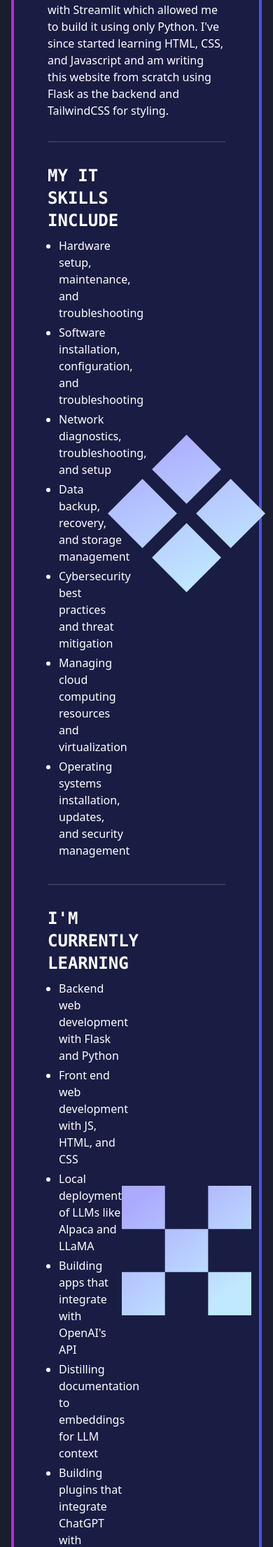
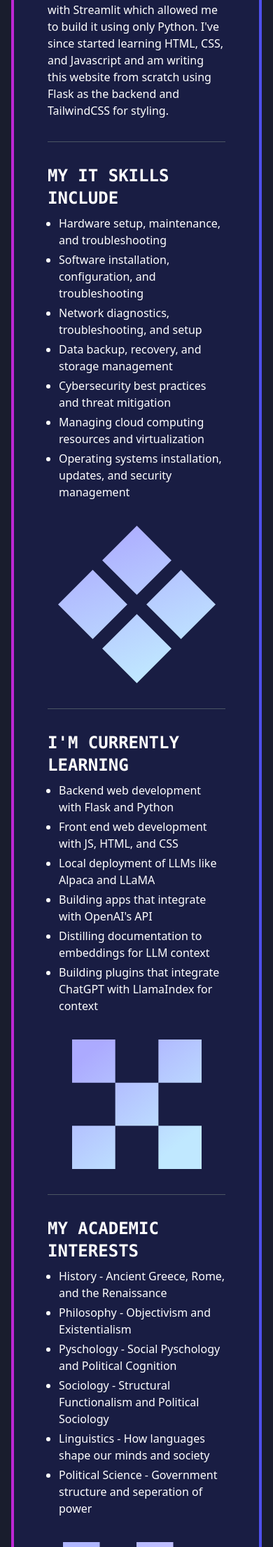
Before and after one commit to AVGVSTVS96/flaskWebsite, a Flask app: page / in a window 390 px wide. Shown: the part 425-2635 px from the top of the page at 70% size. Run offline with Flask 2, Linux system fonts and the light colour scheme.

Commit message:
modofied columns and SVGs for mobile sizes

```diff
--- a/templates/index.html
+++ b/templates/index.html
@@ -4,7 +4,7 @@
     <meta charset="utf-8">
     <meta name="viewport" content="width=device-width, initial-scale=1">
     <title>Bassim's Site</title>
-    <link rel="icon" type="image/svg+xml" href="{{ url_for('static', filename='favicon.svg') }}">
+    <link rel="shortcut icon" href="{{ url_for('static', filename='favicon.svg') }}">
     <meta name="description" content=" Bassim is an IT Expert with
         expertise in information technologies, audio visual technologies,
         and computer science. Bassim also has a vast set of academic
@@ -51,11 +51,11 @@
           <h2 data-value="ABOUT THIS WEBSITE" class="mt-4 mb-2 text-2xl font-mono font-bold">ABOUT THIS WEBSITE</h2>
           <p class="mb-4 text-md">This is the second version of my website. I built the first version with Streamlit which allowed me to build it using only Python. I've since started learning HTML, CSS, and Javascript and am writing this website from scratch using Flask as the backend and TailwindCSS for styling.</p>
       <hr class="border-t border-gray-600 my-8">
-      <div class="grid grid-cols-2 gap-8">
+      <div class="grid grid-cols-1 md:grid-cols-2 gap-8">
         <!--first column-->
           <div>
             <h2 data-value="MY IT SKILLS INCLUDE" class="mb-2 text-2xl font-mono font-bold">MY IT SKILLS INCLUDE</h2>
-            <ul class="list-disc list-outside pl-4">
+            <ul class="list-disc list-outside mb-1 md:mb-4 pl-4">
               <li class="mb-1">Hardware setup, maintenance, and troubleshooting</li>
               <li class="mb-1">Software installation, configuration, and troubleshooting</li>
               <li class="mb-1">Network diagnostics, troubleshooting, and setup</li>
@@ -66,7 +66,7 @@
             </ul>
           </div>
           <!--second column-->
-          <div class="flex items-center justify-center">
+          <div class="flex items-center justify-center mb-1 md:mb-0">
             <div class="svg-container hover:scale-110 transition-transform duration-300">
               <svg width="225" height="225" viewBox="0 0 200 200" fill="none" xmlns="http://www.w3.org/2000/svg">
                 <g clip-path="url(#clip0_105_351)"> <path d="M156.064 143.936L112.127 100L156.064 56.0636L200 100L156.064 143.936ZM43.9364 143.936L0 100L43.9364 56.0636L87.8728 100L43.9364 143.936ZM100 200L56.0636 156.064L100 112.127L143.936 156.064L100 200ZM100 87.8728L56.0636 43.9364L100 0L143.936 43.9364L100 87.8728Z" fill="url(#paint0_linear_105_351)"/> </g> <defs> <linearGradient id="paint0_linear_105_351" x1="20.5" y1="16" x2="100" y2="200" gradientUnits="userSpaceOnUse"> <stop stop-color="#ACAAFF"/> <stop offset="1" stop-color="#C0E8FF"/> </linearGradient> <clipPath id="clip0_105_351"> <rect width="200" height="200" fill="white"/> </clipPath> </defs>
@@ -75,11 +75,11 @@
           </div>
         </div>
       <hr class="border-t border-gray-600 my-8">
-      <div class="grid grid-cols-2 gap-8">
+      <div class="grid grid-cols-1 md:grid-cols-2 gap-8">
         <!--first column-->
           <div>
             <h2 data-value="I'M CURRENTLY LEARNING" class="mb-2 text-2xl font-mono font-bold">I'M CURRENTLY LEARNING</h2>
-            <ul class="list-disc list-outside mb-4 pl-4">
+            <ul class="list-disc list-outside mb-1 md:mb-4 pl-4">
               <li class="mb-1">Backend web development with Flask and Python</li>
               <li class="mb-1">Front end web development with JS, HTML, and CSS</li>
               <li class="mb-1">Local deployment of LLMs like Alpaca and LLaMA</li>
@@ -89,7 +89,7 @@
             </ul>
           </div>
           <!--second column-->
-          <div class="flex items-center justify-center">
+          <div class="flex items-center justify-center mb-1 md:mb-0">
             <div class="svg-container hover:scale-110 transition-transform duration-300">
              <svg width="185" height="185" viewBox="0 0 200 200" fill="none" xmlns="http://www.w3.org/2000/svg">
                 <g clip-path="url(#clip0_105_288)">
@@ -109,11 +109,11 @@
           </div>
         </div>
         <hr class="border-t border-gray-600 my-8">
-          <div class="grid grid-cols-2 gap-8">
+          <div class="grid grid-cols-1 md:grid-cols-2 gap-8">
             <!--first column-->
             <div>
               <h2 data-value="MY ACADEMIC INTERESTS" class="mb-2 text-2xl font-mono font-bold">MY ACADEMIC INTERESTS</h2>
-              <ul class="list-disc list-outside mb-4 pl-4">
+              <ul class="list-disc list-outside mb-1 md:mb-4 pl-4">
                 <li class="mb-1">History - Ancient Greece, Rome, and the Renaissance</li>
                 <li class="mb-1">Philosophy - Objectivism and Existentialism</li>
                 <li class="mb-1">Pyschology - Social Pyschology and Political Cognition</li>
@@ -123,7 +123,7 @@
               </ul>
             </div>
             <!--second column-->
-            <div class="flex items-center justify-center">
+            <div class="flex items-center justify-center mb-1 md:mb-0">
               <div class="svg-container hover:scale-110 transition-transform duration-300">
                 <svg width="210" height="210" viewBox="0 0 200 200" fill="none" xmlns="http://www.w3.org/2000/svg">
                   <g clip-path="url(#clip0_105_284)">
@@ -144,7 +144,7 @@
           </div>
         <hr class="border-t border-gray-600 my-8">
           <section>
-            <div class="grid grid-cols-2 gap-8">
+            <div class="grid grid-cols-1 md:grid-cols-2 gap-8">
               <div>
                 <h2 data-value="CONTACT ME" class="mb-4 text-2xl font-mono font-bold text-white">CONTACT ME</h2>
                 <form action="https://formspree.io/f/mlekwory" method="POST" class="space-y-6">
@@ -159,7 +159,7 @@
                   <button type="submit" class="py-2 px-5 font-bold text-center text-white rounded-lg bg-indigo-600 hover:bg-gradient-to-r from-violet-600 to-blue-600 focus:ring-4 focus:outline-none focus:ring-primary-300">Submit</button>
                 </form>
               </div>
-              <div class="flex items-center justify-center">
+              <div class="flex items-center justify-center mt-2 md:mt-0">
                 <div class="svg-container hover:scale-110 transition-transform duration-300">
                   <svg width="210" height="210" viewBox="0 0 200 200" fill="none" xmlns="http://www.w3.org/2000/svg">
                     <g clip-path="url(#clip0_231_793)">
```
Also changed, not shown: static/output.css.
